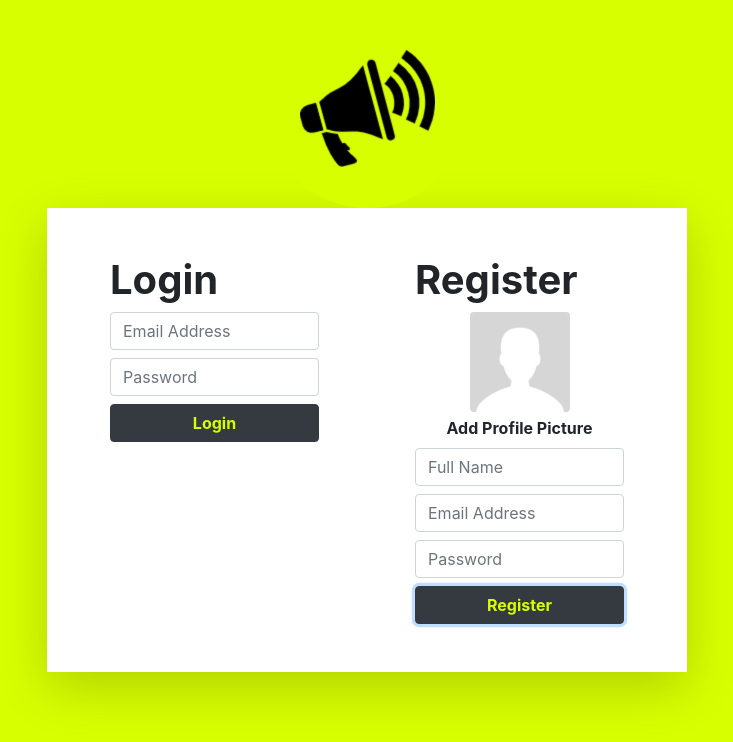
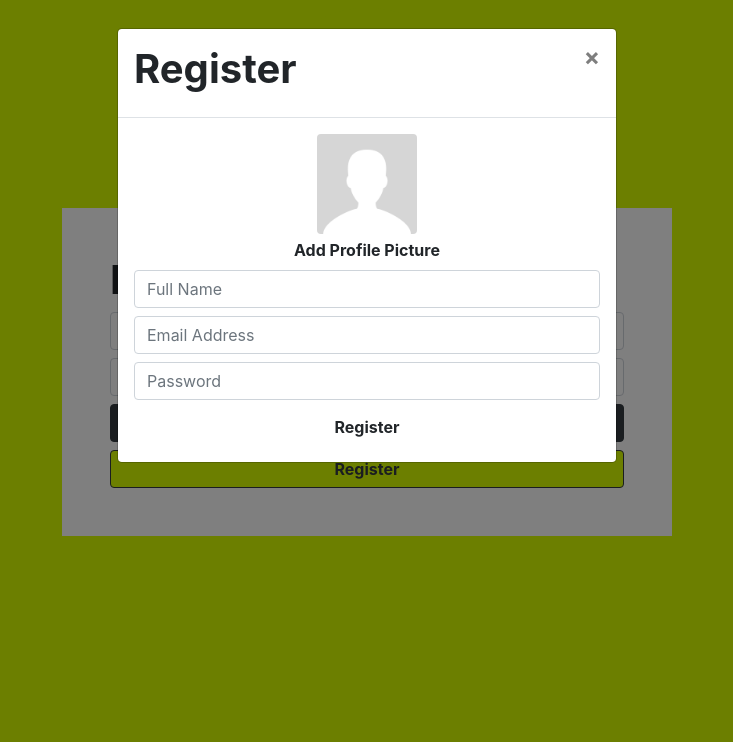
Before and after one commit to nakuleshj/shout-it-out, a React (Create React App) app in the folder client/: page / in a window 1280 px wide. Both pictures are taken after a click on the button "Register". Shown: the top 742 px of the page, without its empty margins (273-1006 px from the left). Built offline with nearby package versions, Linux system fonts and the light colour scheme; no server answers.

Commit message:
Add ProfilePage

```diff
--- a/client/src/App.js
+++ b/client/src/App.js
@@ -1,9 +1,11 @@
 import React from 'react';
 import {BrowserRouter as Router,Route} from 'react-router-dom';
+import {Redirect} from 'react-router-dom';
 import HomePage from './components/homePage.component';
 import AuthPage from './components/authPage.component';
+import ProfilePage from './components/profilePage.component';
 import 'bootstrap/dist/css/bootstrap.min.css';
-function App() {
+export default function App() {
   return (
 
     <Router>
@@ -13,7 +15,12 @@ function App() {
         else
         return <HomePage/>
       }} />
+      <Route path='/profile' exact component={()=>{
+        if(!localStorage.getItem('token'))
+        return <Redirect to='/'/>
+        else
+        return <ProfilePage/>
+      }}/>
     </Router>
   );
 }
-export default App;
--- a/client/src/components/authPage.component.js
+++ b/client/src/components/authPage.component.js
@@ -1,46 +1,27 @@
 import React, { useState } from 'react';
 import '../styling/AuthPage.css';
 import axios from 'axios';
+import Modal from 'react-bootstrap/esm/Modal';
 export default function AuthPage(){
     const [loginEmail,setLoginEmail]=useState('');
     const [loginPassword,setLoginPassword]=useState('');
+    const [openRegisterModal,setOpenRegisterModal]=useState(false);
     const [registerEmail,setRegisterEmail]=useState('');
     const [registerPassword,setRegisterPassword]=useState('');
     const [registerName,setRegisterName]=useState('')
     const [pickedImage,setPickedImage]=useState('');
     const [avatarFile,setAvatarFile]=useState(null);
+    document.title='ShoutItOut | Login/Register';
     return(
         <div className='container-fluid h-100 login-background'>
-            <div className='row h-100'>
-                <div className='col-md-6 my-2 mx-auto'>
-                    <img src='logo.png' className="img-fluid mx-auto d-block" width='200' height='200' alt='Shout It Out'/>
-                    <div className='row bg-white p-5 shadow-lg'>
-                        <div className='col-lg-6 border-md-right pr-lg-5'>
-                    <h1 className=''><strong>Login</strong></h1>
-                    <form onSubmit={(e)=>{
-                            e.preventDefault();
-                            axios.post('api/auth/login',{email:loginEmail,password:loginPassword}).then((res)=>{
-                                localStorage.setItem('token',res.data.token);
-                                localStorage.setItem('userID',res.data.userID);
-                               console.log(res.data);
-                            }).catch((e)=>{console.log(e.toString())});
-                        }}>
-                        <input className='form-control my-2 login-input' placeholder='Email Address' onChange={(e)=>{
-                            setLoginEmail(e.target.value);
-                        }}/>
-
-                        <input className='form-control mb-2 login-input' type='password' placeholder='Password' onChange={(e)=>{
-                            setLoginPassword(e.target.value);
-                        }}/>
-
-                        <button className='btn btn-block auth-btn'><b>Login</b></button>
-
-                    </form>
-                    </div>
-                    <div className='col-lg-6 pl-lg-5 mt-lg-0 mt-sm-3'>
-                    <h1 className=''><strong>Register</strong></h1>
-
-                    <form onSubmit={(e)=>{e.preventDefault();
+            <Modal show={openRegisterModal} onHide={()=>{
+                setOpenRegisterModal(false)
+            }}>
+                <Modal.Header closeButton>
+                    <Modal.Title><h1 className=''><strong>Register</strong></h1></Modal.Title>
+                </Modal.Header>
+                <Modal.Body>
+                <form onSubmit={(e)=>{e.preventDefault();
                     const formData=new FormData();
                     formData.append('avatar',avatarFile)
                     formData.append('fullname',registerName);
@@ -81,9 +62,40 @@ export default function AuthPage(){
 
                         <button className='btn btn-block reg-button'><b>Register</b></button>
                     </form>
+                </Modal.Body>
+            </Modal>
+            <div className='row h-100'>
+                <div className='col-md-6 my-2 mx-auto'>
+                    <img src='logo.png' className="img-fluid mx-auto d-block" width='200' height='200' alt='Shout It Out'/>
+
+                       <div className='bg-white p-5'>
+                    <h1 className=''><strong>Login</strong></h1>
+                    <form onSubmit={(e)=>{
+                            e.preventDefault();
+                            axios.post('api/auth/login',{email:loginEmail,password:loginPassword}).then((res)=>{
+                                localStorage.setItem('token',res.data.token);
+                                localStorage.setItem('userID',res.data.userID);
+                               window.location.reload()
+                            }).catch((e)=>{console.log(e.toString())});
+                        }}>
+                        <input className='form-control my-2 login-input' placeholder='Email Address' onChange={(e)=>{
+                            setLoginEmail(e.target.value);
+                        }} required/>
+
+                        <input className='form-control mb-2 login-input' type='password' placeholder='Password' onChange={(e)=>{
+                            setLoginPassword(e.target.value);
+                        }} required/>
+
+                        <button className='btn btn-block auth-btn'><b>Login</b></button>
+                        <button type='button' className='btn btn-block reg-btn' onClick={()=>{
+                            setOpenRegisterModal(true);
+                        }}><b>Register</b></button>
+
+                    </form>
+
+
                     </div>
-                    </div>
-                </div>
+                        </div>
 
             </div>
         </div>
--- a/client/src/components/customNavbar.component.js
+++ b/client/src/components/customNavbar.component.js
@@ -1,23 +1,45 @@
 import Navbar from 'react-bootstrap/Navbar';
 import React,{Component} from 'react';
 import Nav from 'react-bootstrap/Nav';
+import Axios from 'axios';
+import Dropdown from 'react-bootstrap/Dropdown';
 // #d8ff00
 export default class CustomNavbar extends Component{
+  constructor(props){
+    super(props);
+    this.state={
+      imageSrc:''
+    }
+  }
     componentDidMount(){
-
+        Axios.get('/api/auth/getProfilePic/'+localStorage.getItem('userID')).then((res)=>{
+          this.setState({imageSrc:res.data.imageSrc})
+        })
     }
     render(){
         return (
             <Navbar style={{backgroundColor:'#d8ff00'}} bg='dark' variant="dark">
-            <Navbar.Brand href="#home"><img src='/logo.png' alt='Logo' width="40"
+            <Navbar.Brand href="/"><img src='/logo.png' alt='Logo' width="40"
         height="40"
-        className="d-inline-block align-top"/></Navbar.Brand>
+        className="d-inline-block align-top" /></Navbar.Brand>
             <Nav className="ml-auto">
-              <Nav.Link onClick={()=>{
+
+
+              <Dropdown>
+                <Dropdown.Toggle variant='dark'>
+              <img src={this.state.imageSrc} className='rounded border border-white mr-3' alt=' ' height='50vh'/></Dropdown.Toggle>
+              <Dropdown.Menu>
+              <Dropdown.Item onClick={()=>{
+                window.location='/profile'
+              }}>Profile</Dropdown.Item>
+                <Dropdown.Item onClick={()=>{
                 localStorage.removeItem('token');
                 localStorage.removeItem('userID');
                 window.location='/';
-              }}>Logout</Nav.Link>
+              }}>Logout</Dropdown.Item>
+
+              </Dropdown.Menu>
+              </Dropdown>
             </Nav>
           </Navbar>
         );
--- a/client/src/components/homePage.component.js
+++ b/client/src/components/homePage.component.js
@@ -1,4 +1,4 @@
-import React,{useState,useEffect,useRef} from 'react';
+import React,{useState,useEffect} from 'react';
 import Form from 'react-bootstrap/Form';
 import CustomNavbar from './customNavbar.component';
 import axios from 'axios';
@@ -13,6 +13,7 @@ export default function HomePage () {
     const [commentContent,setComment]=useState({});
     const [file,setFile]=useState(null);
     const [showPhotoUploadModal,setShowPhotoUploadModal]=useState(false);
+    document.title='ShoutItOut | Feed';
     function getPosts(isRefresh=false){
 
         axios.get('api/post',{
--- /dev/null
+++ b/client/src/components/profilePage.component.js
@@ -0,0 +1,23 @@
+import CustomNavbar from './customNavbar.component';
+import React,{useEffect,useState} from 'react';
+import Axios from 'axios';
+export default function ProfilePage(){
+    const [user,setUser]=useState(null);
+    document.title='ShoutItOut | Profile';
+    useEffect(()=>{
+        Axios.get('/api/auth/getUserDetails',{
+            headers:{
+                authorization:'Bearer '+localStorage.getItem('token')
+            }
+        }).then((res)=>{
+            setUser(res.data)
+        })
+    },[])
+    return (
+        <>
+        <CustomNavbar/>
+
+        <img src={user?'data:'+user.avatar.contentType+';base64,'+user.avatar.data:'./avatar.png'} alt='Profile Pic' width='100vw'/>
+        </>
+    );
+}
--- a/client/src/index.css
+++ b/client/src/index.css
@@ -11,3 +11,7 @@ code {
   font-family: source-code-pro, Menlo, Monaco, Consolas, 'Courier New',
     monospace;
 }
+
+.bg-main{
+  background-color: #d8ff00;
+}
--- a/client/src/styling/AuthPage.css
+++ b/client/src/styling/AuthPage.css
@@ -9,6 +9,9 @@ input.login-input:focus{
 .attachFile{
     cursor:pointer;
 }
+.reg-btn{
+
+}
 .attachFile input[type="file"]{
     display: none;
   /* position: absolute;
@@ -18,13 +21,25 @@ input.login-input:focus{
   filter: alpha(opacity=0);
   cursor: pointer; */
 }
-button.reg-button,
+button.reg-btn{
+    color:#343A40;
+    background-color: #d8ff00;
+    border: 1px solid #343A40;
+}
+button.reg-btn:focus{
+    box-shadow: none;
+}
+button.reg-btn:hover{
+    color:#d8ff00;
+    background-color: #343A40;
+    border: 1px solid #343A40;
+}
 button.auth-btn{
     color:#d8ff00;
     background-color: #343A40;
     border: 1px solid #343A40;
 }
-button.reg-button:hover,
+
 button.auth-btn:hover{
     color:#d8ff00;
     background-color: #343A40;
```
Also changed, not shown: 1 other file (tests, documents, lock files or other folders).
